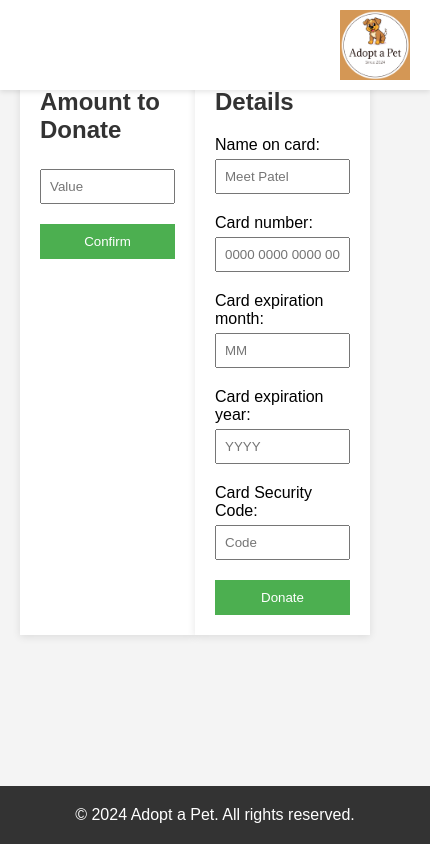
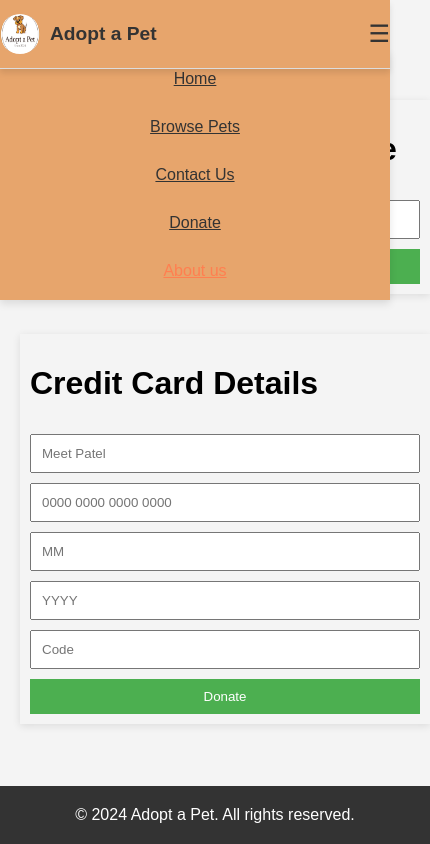
Before and after one commit to Hussain3855/swe363-project, a plain HTML site: page codeMobile/donatePaymentMobile.html in a window 390 px wide. Shown: the whole page, 430 px wide, since content can reach past the window. Drawn offline with Linux system fonts and the light colour scheme.

Commit message:
Update donatePaymentMobile.html

```diff
--- a/codeMobile/donatePaymentMobile.html
+++ b/codeMobile/donatePaymentMobile.html
@@ -12,99 +12,122 @@
             background: #f4f4f4;
         }
         .header {
-            background: #fff;
-            padding: 10px 20px;
-            box-shadow: 0 2px 5px rgba(0, 0, 0, 0.1);
+            background-color: #e7a56c;
+            padding: 10px 0px;
             display: flex;
+            align-items: center;
             justify-content: space-between;
-            align-items: center;
             position: fixed;
             width: 100%;
             top: 0;
-            z-index: 1000;
+            z-index: 10;
+            border-bottom: 1px solid #ddd;
+            box-shadow: 0 4px 6px rgba(0, 0, 0, 0.1);
         }
-        .header img {
-            height: 70px;
+
+        .logo {
+            display: flex;
+            align-items: center;
         }
-        .menu-toggle {
-            display: none;
-            font-size: 30px;
-            cursor: pointer;
-            border: none;
-            background: transparent;
+
+        .logo img {
+            width: 40px;
+            height: 40px;
+            border-radius: 50%;
         }
-        .navigation {
-            list-style: none;
-            display: flex;
-            gap: 20px;
-            letter-spacing: 2px;
-        }
-        .navigation li {
-            display: inline;
-            margin-right: 20px;
-        }
-        .navigation a {
-            text-decoration: none;
-            color: #000000;
+
+        .logo h1 {
+            font-size: 1.2em;
+            margin-left: 10px;
+            color: #333;
             font-weight: bold;
         }
-        @media (max-width: 768px) {
-            .menu-toggle {
+
+        .hamburger {
+            display: none;
+            font-size: 1.5em;
+            cursor: pointer;
+            color: #333;
+        }
+
+        .nav {
+            display: flex;
+            gap: 15px;
+        }
+
+        .nav a {
+            text-decoration: none;
+            color: #333;
+            font-weight: bold;
+            transition: color 0.3s;
+        }
+
+        .nav a:hover {
+            color: #ff7f50;
+        }
+
+        .nav-mobile {
+            display: none;
+            flex-direction: column;
+            gap: 10px;
+            background-color: #e7a56c;
+            position: fixed;
+            top: 50px;
+            left: 0;
+            width: 100%;
+            padding: 10px 0;
+            z-index: 9;
+            box-shadow: 0 4px 8px rgba(0, 0, 0, 0.1);
+        }
+
+        .nav-mobile a {
+            padding: 10px 20px;
+            color: #333;
+            text-align: center;
             display: block;
         }
-            .navigation {
+
+        .nav-mobile a:hover {
+            background-color: #d9a062;
+        }
+        @media (max-width: 768px) {
+            .nav {
                 display: none;
-                position: absolute;
-                background-color: #fff;
-                top: 60px;
-                left: 0;
-                width: 100%;
-                flex-direction: column;
-                box-shadow: 0 4px 6px rgba(0,0,0,0.1);
             }
-            .navigation li {
+
+            .hamburger {
                 display: block;
-                margin-right: 0;
+
             }
-            .navigation a {
-                padding: 10px;
-                display: block;
-                text-align: center;
+
+            .nav-mobile {
+                display: flex;
             }
         }
         main {
-            padding-top: 90px;
+            padding-top: 80px; /* Space below the fixed header */
             display: flex;
-            justify-content: space-around;
-            padding: 20px;
+            flex-direction: column;
+            align-items: normal;
+            width: 100%;
         }
-        .donation-form, .credit-card-form {
-            background: #fff;
-            padding: 20px;
+        .form-container {
+            width: 100%;
+            max-width: 400px;
+            padding: 10px;
+            margin: 20px;
             box-shadow: 0 2px 8px rgba(0,0,0,0.1);
-            width: 45%;
         }
-        .donation-form h1, .credit-card-form h1 {
-            color: #333;
-        }
-        input[type="number"], input[type="text"], select {
+        input, button {
             width: 100%;
-            padding: 8px;
-            margin-top: 5px;
-            margin-bottom: 20px;
+            padding: 10px;
+            margin-top: 10px;
             box-sizing: border-box;
         }
         button {
             background-color: #4CAF50;
             color: white;
             border: none;
-            padding: 10px 20px;
-            cursor: pointer;
-            width: 100%;
-            box-sizing: border-box;
-        }
-        button:hover {
-            opacity: 0.8;
         }
         footer {
             text-align: center;
@@ -112,56 +135,59 @@
             background: #333;
             color: white;
             position: fixed;
+            bottom: 0;
             width: 100%;
-            bottom: 0;
         }
     </style>
 </head>
 <body>
-    <div class="header">
-        <button class="menu-toggle" onclick="toggleMenu()">&#9776;</button>
-        <img src="../assets/Screenshot 2024-10-01 at 7.12.02 PM.png" alt="Adopt a Pet Logo">
-        <ul class="navigation">
-            <li><a href="homePage.html">Home</a></li>
-            <li><a href="browse-pets.html">Browse Pets</a></li>
-            <li><a href="contact-us-mobile.html">Contact Us</a></li>
-            <li><a href="donateMobile1.html">Donate</a></li>
-            <li><a href="about-us-mobile.html">About us</a></li>
-        </ul>
+    <header class="header">
+        <div class="logo">
+            <img src="../assets/Screenshot 2024-10-01 at 7.12.02 PM 1.png" alt="Adopt a Pet Logo">
+            <h1>Adopt a Pet</h1>
         </div>
+        <div class="hamburger" onclick="toggleMenu()">☰</div>
+        <nav class="nav">
+            <a href="Home-mobile.html">Home</a>
+            <a href="Browse-pets-mobile.html">Browse Pets</a>
+            <a href="Contact-us-mobile.html">Contact Us</a>
+            <a href="Donate-mobile.html">Donate</a>
+            <a href="About-us-mobile.html" style="color: #ff7f50;">About us</a>
+        </nav>
+
+    </header>
+        <nav class="nav-mobile">
+            <a href="Home-mobile.html">Home</a>
+            <a href="Browse-pets-mobile.html">Browse Pets</a>
+            <a href="Contact-us-mobile.html">Contact Us</a>
+            <a href="Donate-mobile.html">Donate</a>
+            <a href="About-us-mobile.html" style="color: #ff7f50;">About us</a>
+    </nav>
     <main>
-        <section class="donation-form">
+        <div class="form-container">
             <h1>Enter Amount to Donate</h1>
             <input type="number" placeholder="Value" min="1">
-            <button onclick="document.location='donatDoneMobile.html'">Confirm</button>
-        </section>
-        <section class="credit-card-form">
+            <button>Confirm</button>
+        </div>
+        <div class="form-container">
             <h1>Credit Card Details</h1>
-            <label for="name-card">Name on card:</label>
+            <form action="donateDone.html" method="get">
                 <input type="text" id="name-card" name="name-card" placeholder="Meet Patel">
-
-            <label for="card-number">Card number:</label>
                 <input type="text" id="card-number" name="card-number" placeholder="0000 0000 0000 0000">
-
-            <label for="card-expiration-month">Card expiration month:</label>
                 <input type="number" id="card-expiration-month" name="card-expiration-month" placeholder="MM" min="1" max="12">
-
-            <label for="card-expiration-year">Card expiration year:</label>
                 <input type="number" id="card-expiration-year" name="card-expiration-year" placeholder="YYYY" min="2024" max="2034">
-
-            <label for="card-cvc">Card Security Code:</label>
                 <input type="text" id="card-cvc" name="card-cvc" placeholder="Code">
-
-            <button type="submit" onclick="document.location='donatDoneMobile.html'">Donate</button>
-        </section>
+                <button type="submit">Donate</button>
+            </form>
+        </div>
     </main>
     <footer>
         © 2024 Adopt a Pet. All rights reserved.
     </footer>
     <script>
         function toggleMenu() {
-            const navigation = document.querySelector('.navigation');
-            navigation.style.display = navigation.style.display === 'block' ? 'none' : 'block';
+            const navMobile = document.querySelector('.nav-mobile');
+            navMobile.style.display = navMobile.style.display === 'flex' ? 'none' : 'flex';
         }
     </script>
 </body>
```
Lines whose indentation alone changed are shown as unchanged.
